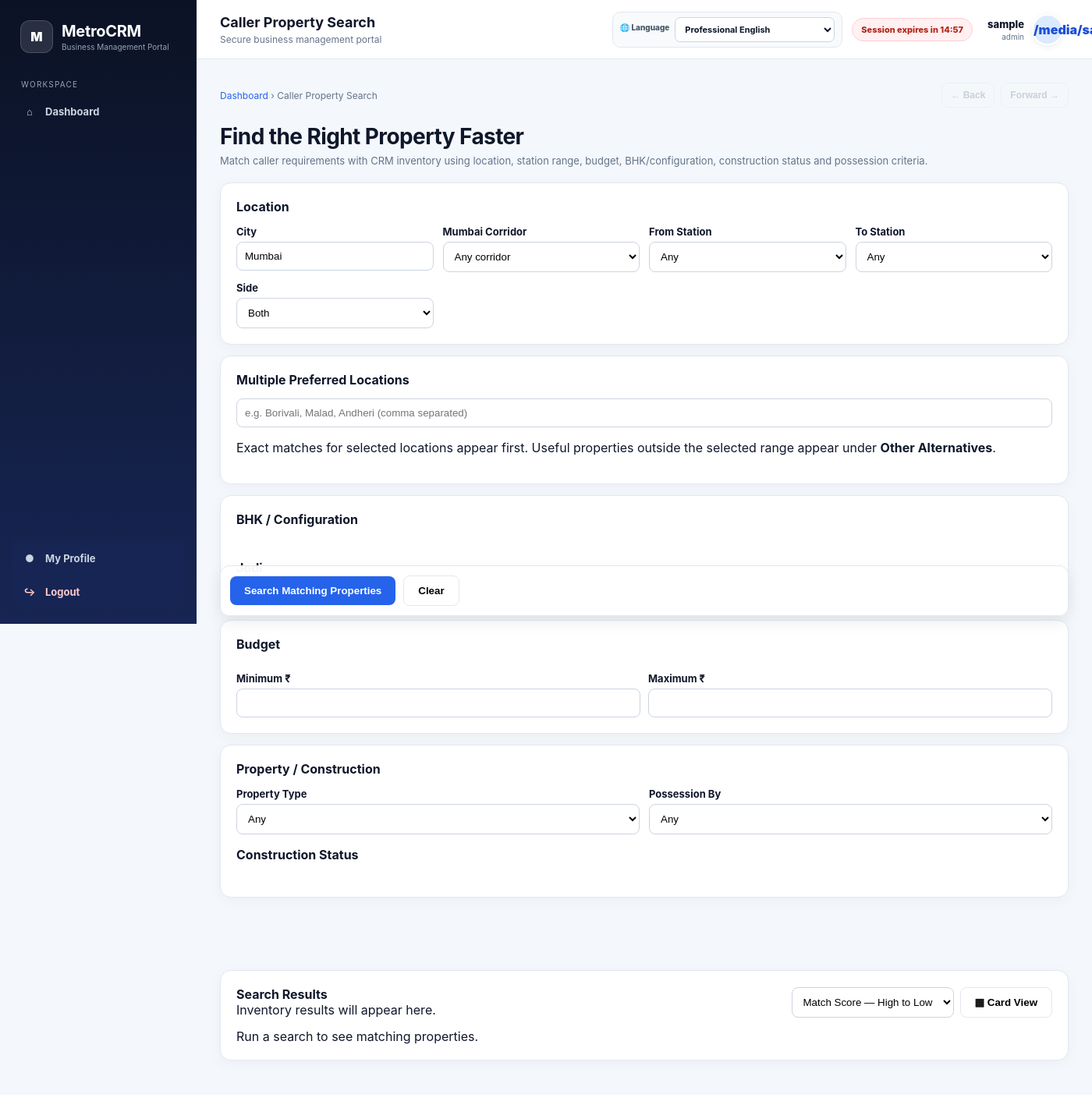
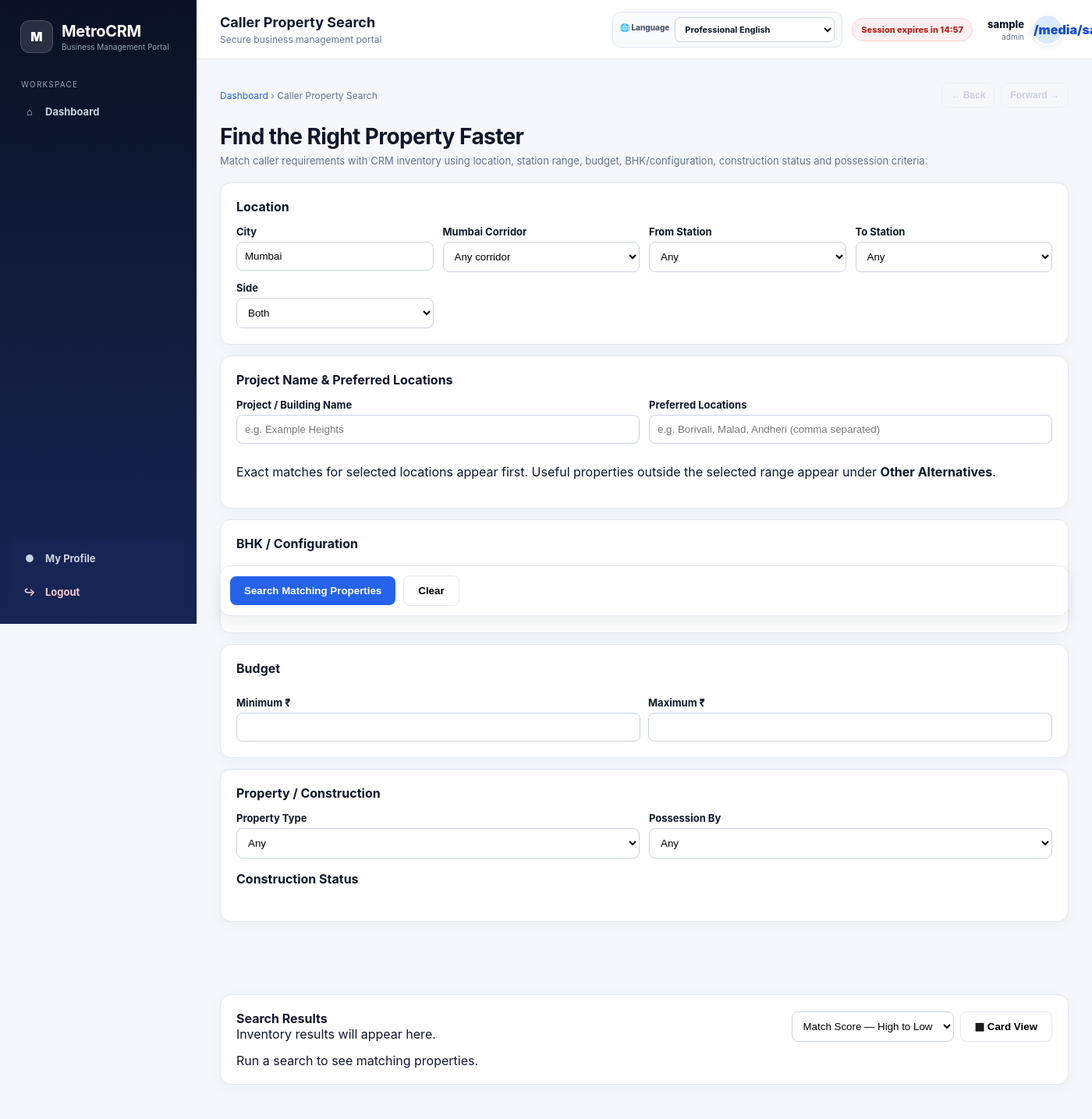
Before and after one commit to useforlogin92-netizen/metrocrm, a FastAPI app: template app/templates/caller_search.html in a window 1400 px wide; the page is wider, and only the part inside the window is pictured. Shown: that part at 78% size. Before the commit the page ends 1371 px from the top of that part, so only its background shows below. Run offline with FastAPI, Linux system fonts and the light colour scheme; the template is opened without the code that fills it: most values are stand-ins (such as "Sample title", 1, 10 or a date in 2020).

Commit message:
Improve caller search filters and applied-filter summary

```diff
--- a/app/templates/caller_search.html
+++ b/app/templates/caller_search.html
@@ -15,7 +15,7 @@
 <div><label>To Station</label><select id="to"><option value="">Any</option></select></div>
 <div><label>Side</label><select id="side"><option>Both</option><option>East</option><option>West</option></select></div>
 </div></div>
-<div class="search-card"><h3>Multiple Preferred Locations</h3><input id="locations" placeholder="e.g. Borivali, Malad, Andheri (comma separated)"><p class="muted">Exact matches for selected locations appear first. Useful properties outside the selected range appear under <strong>Other Alternatives</strong>.</p></div>
+<div class="search-card"><h3>Project Name & Preferred Locations</h3><div class="grid"><div><label for="projectName">Project / Building Name</label><input id="projectName" maxlength="200" placeholder="e.g. Example Heights" autocomplete="off"></div><div><label for="locations">Preferred Locations</label><input id="locations" placeholder="e.g. Borivali, Malad, Andheri (comma separated)"></div></div><div id="activeFilters" class="meta" aria-live="polite" style="margin-top:10px"></div><p class="muted">Exact matches for selected locations appear first. Useful properties outside the selected range appear under <strong>Other Alternatives</strong>.</p></div>
 <div class="search-card"><h3>BHK / Configuration</h3><div id="bhk" class="checks"></div><h3 style="margin-top:20px">Jodi</h3><div id="jodi" class="checks"></div></div>
 <div class="search-card"><h3>Budget</h3><div id="budgetSlabs" class="chips"></div><div class="range"><div><label>Minimum ₹</label><input id="min" type="number" min="0"></div><div><label>Maximum ₹</label><input id="max" type="number" min="0"></div></div></div>
 <div class="search-card"><h3>Property / Construction</h3><div class="grid"><div><label>Property Type</label><select id="type"><option value="">Any</option><option>Apartment</option><option>Villa</option><option>Plot</option><option>Office</option><option>Shop</option><option>Warehouse</option></select></div><div><label>Possession By</label><select id="year"><option value="">Any</option></select></div></div><p><strong>Construction Status</strong></p><div id="construction" class="checks"></div></div>
@@ -53,7 +53,8 @@
 function openModal(){$('modalBackdrop').classList.add('open')}
 function closeModal(e){if(!e||e.target===$('modalBackdrop'))$('modalBackdrop').classList.remove('open')}
 async function init(){const r=await fetch('/caller/options');const d=await r.json();if(d.error){$('status').textContent='Authentication required';$('status').className='error';return}OPTIONS=d;Object.keys(d.corridors).sort().forEach(c=>$('corridor').insertAdjacentHTML('beforeend',`<option>${esc(c)}</option>`));$('corridor').onchange=fillStations;fillStations();checks('bhk',d.bhk);checks('jodi',d.jodi);checks('construction',d.construction,true);$('year').insertAdjacentHTML('beforeend',d.possession_years.map(y=>`<option>${esc(y)}</option>`).join(''));d.budget_slabs.forEach(s=>{const b=document.createElement('button');b.type='button';b.className='chip';b.textContent=s.label;b.onclick=()=>{$('min').value=s.min??'';$('max').value=s.max??''};$('budgetSlabs').appendChild(b)})}
-async function searchProperties(){$('status').textContent='Searching inventory...';$('status').className='muted';const locations=$('locations').value.split(',').map(x=>x.trim()).filter(Boolean);const body={city:$('city').value.trim()||'Mumbai',mumbai_corridor:$('corridor').value||null,mumbai_station_from:$('from').value||null,mumbai_station_to:$('to').value||null,mumbai_side:$('side').value,bhk:values('bhk'),jodi:values('jodi'),budget_min:$('min').value?Number($('min').value):null,budget_max:$('max').value?Number($('max').value):null,property_type:$('type').value||null,construction_statuses:values('construction'),possession_by:$('year').value?Number($('year').value):null,preferred_locations:locations};try{const r=await fetch('/caller/search',{method:'POST',headers:{'Content-Type':'application/json'},body:JSON.stringify(body)});const d=await r.json();if(d.error){$('status').textContent=d.error;$('status').className='error';return}CURRENT_RESULTS=d.results||[];$('status').textContent='Search complete';$('status').className='ok';$('summary').textContent=`${d.count||0} Matching Properties`;$('resultSub').textContent=CURRENT_RESULTS.length?'Ranked by how well each property matches the caller requirement.':'No inventory matched the selected criteria.';sortResults()}catch(e){$('status').textContent='Search failed';$('status').className='error'}}
+async function searchProperties(){$('status').textContent='Searching inventory...';$('status').className='muted';const locations=$('locations').value.split(',').map(x=>x.trim()).filter(Boolean);const body={city:$('city').value.trim()||'Mumbai',project_name:$('projectName').value.trim()||null,mumbai_corridor:$('corridor').value||null,mumbai_station_from:$('from').value||null,mumbai_station_to:$('to').value||null,mumbai_side:$('side').value,bhk:values('bhk'),jodi:values('jodi'),budget_min:$('min').value?Number($('min').value):null,budget_max:$('max').value?Number($('max').value):null,property_type:$('type').value||null,construction_statuses:values('construction'),possession_by:$('year').value?Number($('year').value):null,preferred_locations:locations};try{const r=await fetch('/caller/search',{method:'POST',headers:{'Content-Type':'application/json'},body:JSON.stringify(body)});const d=await r.json();if(d.error){$('status').textContent=d.error;$('status').className='error';return}CURRENT_RESULTS=d.results||[];$('status').textContent='Search complete';$('status').className='ok';$('summary').textContent=`${d.count||0} Matching Properties`;$('resultSub').textContent=CURRENT_RESULTS.length?'Ranked by how well each property matches the caller requirement.':'No inventory matched the selected criteria.';renderActiveFilters(body);sortResults()}catch(e){$('status').textContent='Search failed';$('status').className='error'}}
+function renderActiveFilters(body){const chips=[];if(body.project_name)chips.push('Project: '+body.project_name);if(body.city)chips.push('City: '+body.city);if(body.preferred_locations?.length)chips.push('Locations: '+body.preferred_locations.join(', '));if(body.bhk?.length)chips.push('BHK: '+body.bhk.join(', '));if(body.budget_min!=null||body.budget_max!=null)chips.push('Budget: '+(body.budget_min??'Any')+' – '+(body.budget_max??'Any'));if(body.property_type)chips.push('Type: '+body.property_type);if(body.construction_statuses?.length&&body.construction_statuses.length<OPTIONS.construction.length)chips.push('Status: '+body.construction_statuses.join(', '));$('activeFilters').innerHTML=chips.length?'<strong>Applied filters:</strong> '+chips.map(x=>'<span class="badge selected">'+esc(x)+'</span>').join(' '):'No extra filters applied.'}
 function resetSearch(){location.reload()}
 init();
 </script>
```
